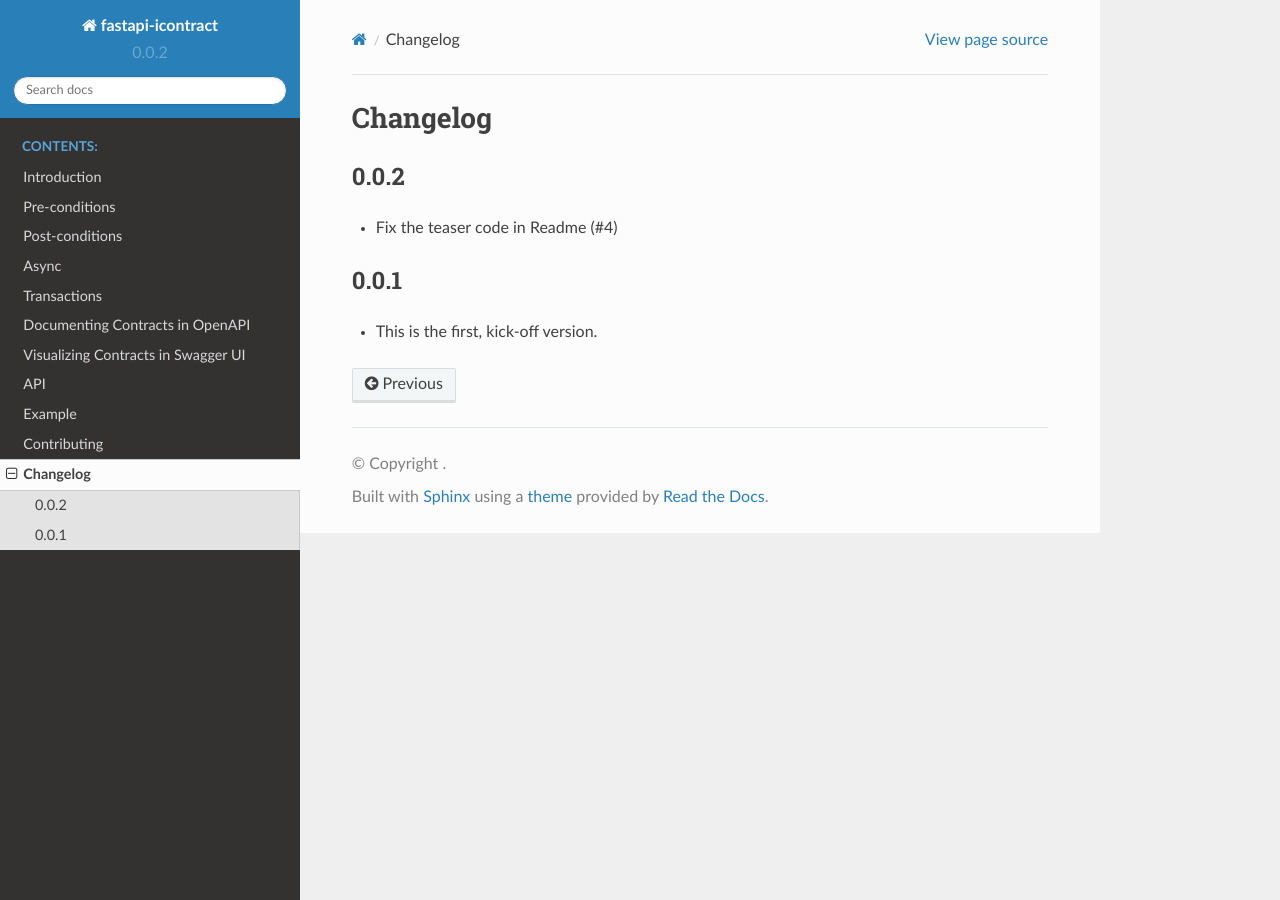
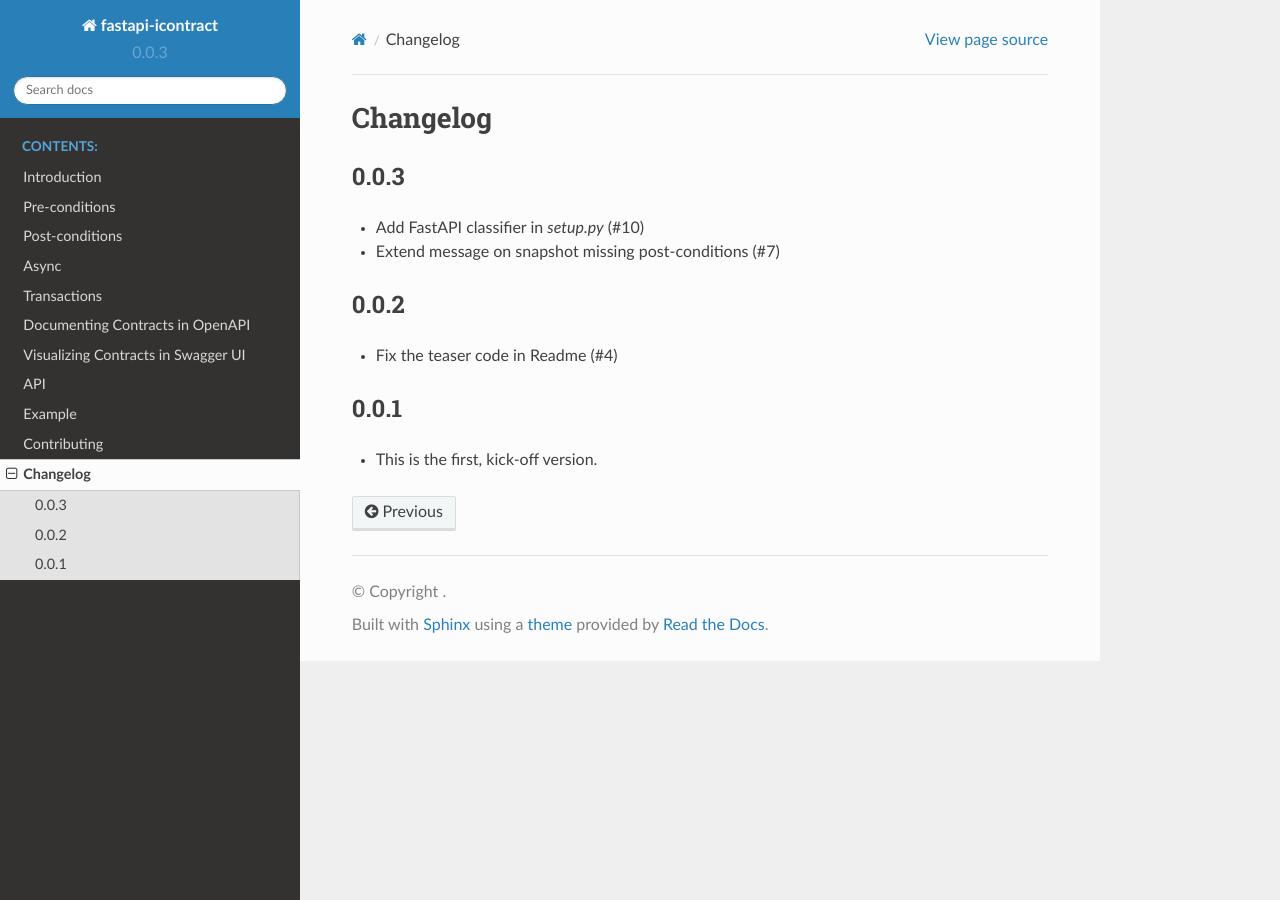
Before and after one commit to mristin/fastapi-icontract, a Sphinx documentation site: the page built from docs/source/changelog.rst, in a window 1280 px wide. Built offline with Sphinx 7.4.7 and the Read the Docs theme 2.0.0, drawn with Linux system fonts in a browser that asks for light colours; the version number is read from the project's files by our own code.

Commit message:
Release 0.0.3 (#11)
* Add FastAPI classifier in `setup.py` (#10)
* Extend message on snapshot missing post-conditions (#7)

```diff
--- a/docs/source/changelog.rst
+++ b/docs/source/changelog.rst
@@ -1,6 +1,11 @@
 *********
 Changelog
 *********
+
+0.0.3
+=====
+* Add FastAPI classifier in `setup.py` (#10)
+* Extend message on snapshot missing post-conditions (#7)
 
 0.0.2
 =====
--- a/fastapi_icontract/__init__.py
+++ b/fastapi_icontract/__init__.py
@@ -2,7 +2,7 @@
 
 # pylint: disable=invalid-name
 
-__version__ = "0.0.2"
+__version__ = "0.0.3"
 __author__ = "Marko Ristin"
 __license__ = "License :: OSI Approved :: MIT License"
 __status__ = "Alpha"
--- a/setup.py
+++ b/setup.py
@@ -21,7 +21,7 @@ with open(os.path.join(here, "requirements.txt"), encoding="utf-8") as fid:
 
 setup(
     name="fastapi-icontract",
-    version="0.0.2",
+    version="0.0.3",
     description="Specify contracts for FastAPI endpoints.",
     long_description=long_description,
     url="https://github.com/mristin/fastapi-icontract",
```
